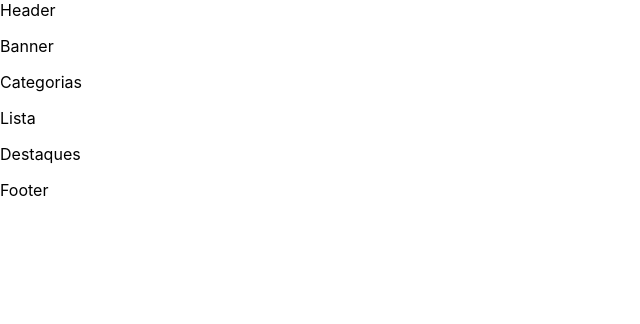
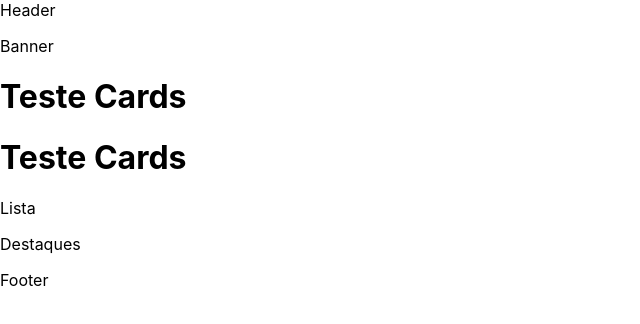
Before and after one commit to andre-digitalcollege/DigitalStore, a React (Create React App) app: page / in a window 1280 px wide. Shown: the top 324 px of the page, without its empty margins (0-640 px from the left). Built offline with nearby package versions, Linux system fonts and the light colour scheme.

Commit message:
estruturacao das categorias

```diff
--- a/src/components/Categorias.jsx
+++ b/src/components/Categorias.jsx
@@ -1,3 +1,11 @@
+import DestaqueCards from "./categorias/DestaqueCards.jsx";
+import DestaqueSecoes from "./categorias/DestaqueSecoes.jsx";
+
 export default function Categorias(){
-    return <span>Categorias<p></p></span>
+    return (
+        <div>
+            <DestaqueCards/>
+            <DestaqueSecoes/>
+        </div>
+    )
 }
--- /dev/null
+++ b/src/components/categorias/DestaqueCards.jsx
@@ -0,0 +1,7 @@
+export default function DestaqueCards(){
+    return (
+        <div>
+        <h1>Teste Cards</h1>
+        </div>
+    )
+}
--- /dev/null
+++ b/src/components/categorias/DestaqueSecoes.jsx
@@ -0,0 +1,7 @@
+export default function DestaqueSecoes(){
+    return (
+        <div>
+        <h1>Teste Cards</h1>
+        </div>
+    )
+}
```
Also changed, not shown: 1 other file (tests, documents, lock files or other folders).
